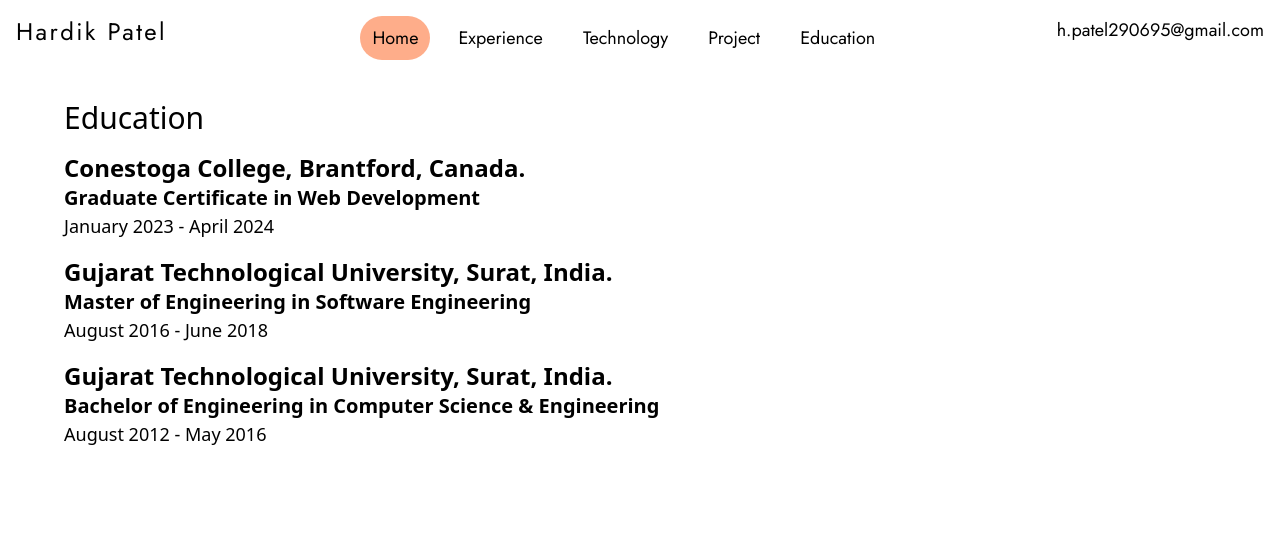
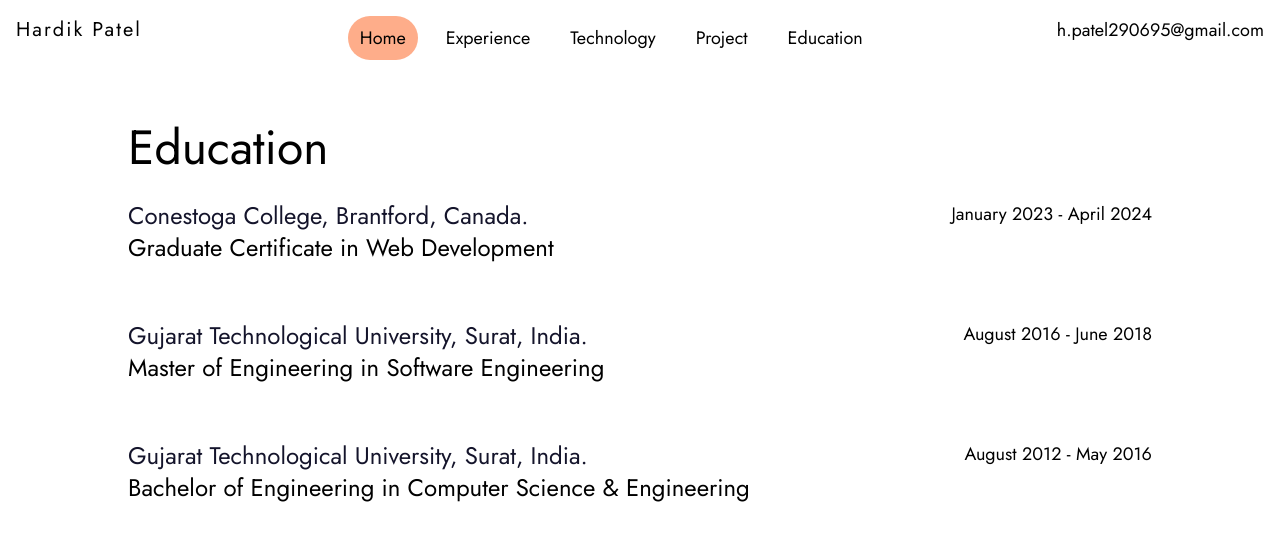
Before and after one commit to hardikpatel2906/my-portfolio, a React (Create React App) app: page /education in a window 1280 px wide. Shown: the top 540 px of the page. Built offline with nearby package versions, Linux system fonts and the light colour scheme.

Commit message:
Education Page Change

```diff
--- a/src/components/Education.js
+++ b/src/components/Education.js
@@ -20,14 +20,19 @@
         }
     ]
     return (
-        <div className="m-auto max-w-6xl">
-            <h1 className="text-3xl">Education</h1>
+        <div className="mx-auto max-w-5xl mt-6">
+            <h1 className="font-Jost text-5xl">Education</h1>
             {
                 educationData.map((education) => (
-                    <div className="my-4">
-                        <h1 className="text-2xl font-bold">{education.university}, {education.place}.</h1>
-                        <h2 className="text-xl font-bold">{education.course}</h2>
-                        <h3 className="text-lg">{education.duration}</h3>
+                    <div className="flex justify-between">
+                        <div className="my-7">
+                            <h1 className="font-Jost text-2xl text-[#14142b]">{education.university}, {education.place}.</h1>
+                            <h2 className="font-Jost text-2xl">{education.course}</h2>
+                            {/* <h3 className="text-lg">{education.duration}</h3> */}
+                        </div>
+                        <div className="my-7">
+                            <h3 className="font-Jost text-lg">{education.duration}</h3>
+                        </div>
                     </div>
                 ))
             }
--- a/src/components/Navbar.js
+++ b/src/components/Navbar.js
@@ -13,7 +13,7 @@
 
     return (
         <div className="flex justify-between p-4 bg-[#ffffff]">
-            <div><p className="font-Jost text-2xl tracking-widest">Hardik Patel</p></div>
+            <div><p className="font-Jost text-xl tracking-widest">Hardik Patel</p></div>
             <div className="hidden sm:ml-6 sm:block">
                 <div className="flex space-x-4">
                     {navigation.map((item) => (
--- a/src/components/Technology.js
+++ b/src/components/Technology.js
@@ -7,7 +7,7 @@
         },
         {
             type: "Languages",
-            technologies: ["Javascript", "Python", "HTML","CSS","SQL"]
+            technologies: ["Javascript", "Python", "HTML","CSS","SQL", "TailwindCSS"]
         },
         {
             type: "Frameworks",
@@ -27,7 +27,7 @@
                 {techDatas.map((techData) => (
                     <>
                         <p className="mt-4 font-Jost text-2xl">{techData.type}:</p>
-                        <div className="flex gap-3 ">
+                        <div className="flex gap-3 mt-2">
                             {techData.technologies.map((tech) => (<span><button className="bg-gray-700 text-white rounded-full px-4 py-2 text-lg font-Jost">{tech}</button></span>))}
                         </div>
 
```
